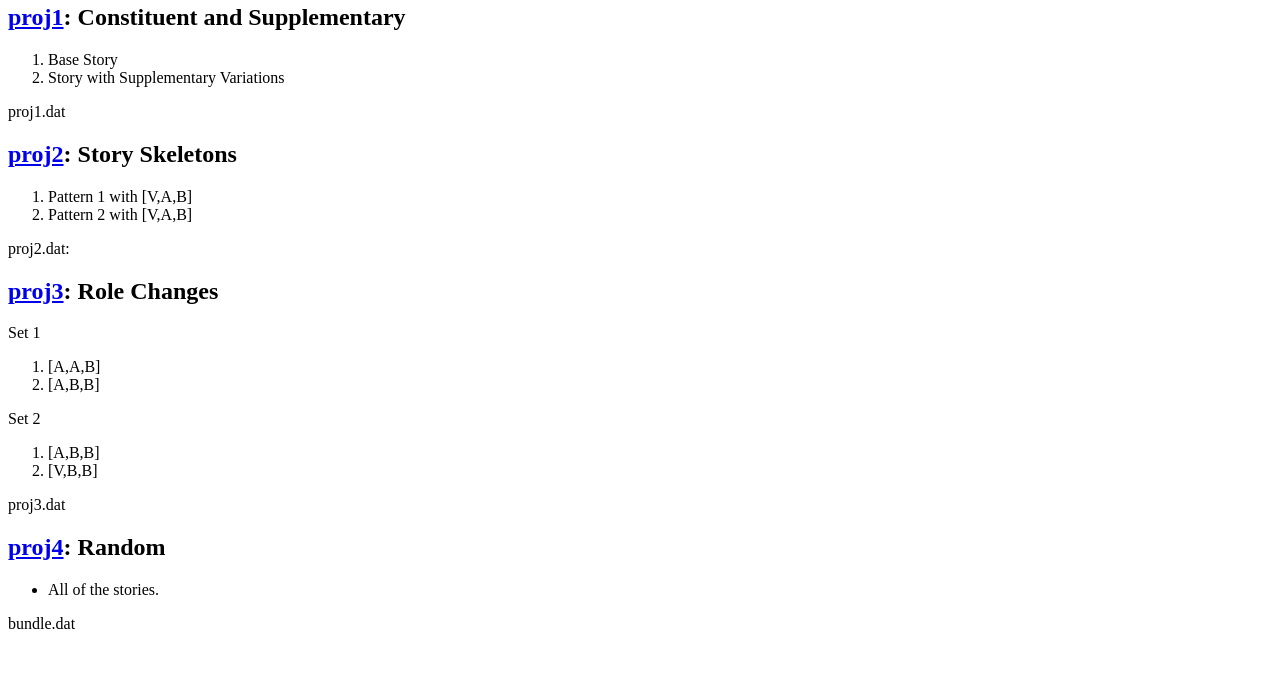
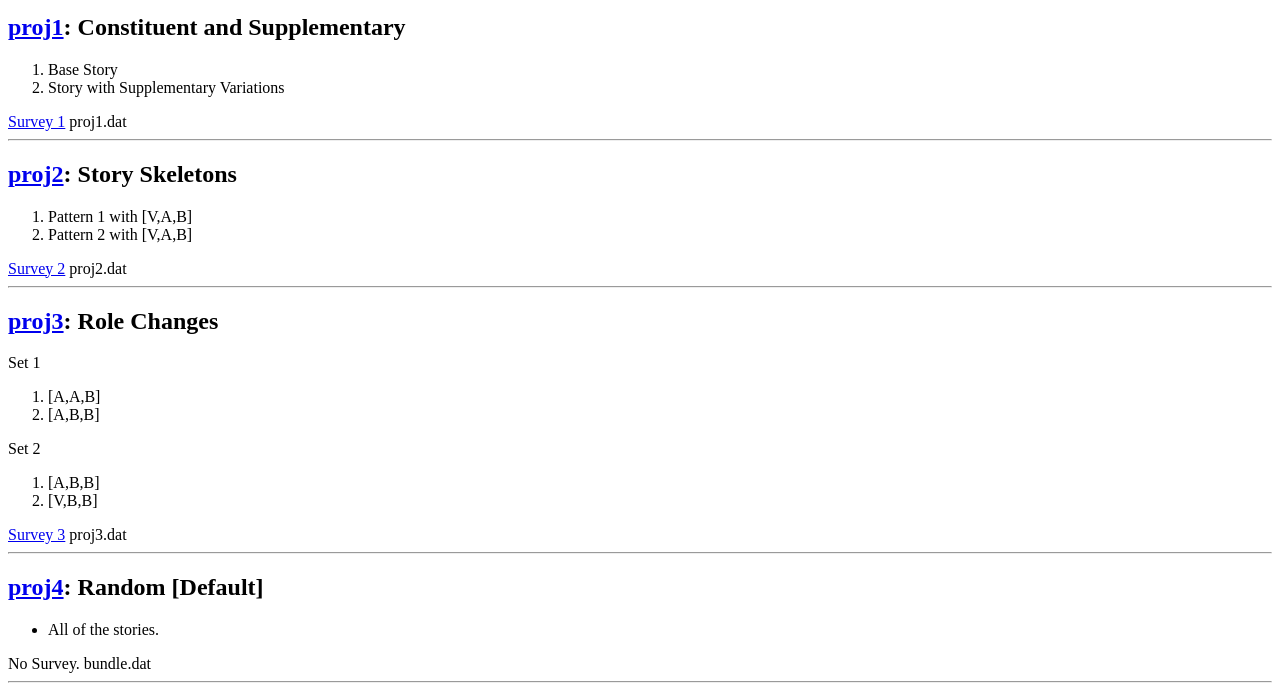
Before and after one commit to ffpaladin/rolemodel, a plain HTML site: page index.html in a window 1280 px wide. Shown: the part 138-829 px from the top of the page. Before the commit the page ends 800 px from the top, so only its background shows below. Drawn offline with Linux system fonts and the light colour scheme.

Commit message:
3 surveys created

```diff
--- a/index.html
+++ b/index.html
@@ -2,6 +2,7 @@
     <title>Tell Me A Story.</title>
     <div id="logo"><img src="images/logo.png"/></div>
     <body>
+	<hr />
 
 	<h2><a href="http://ffpaladin.github.io/rolemodel/project1.html">proj1</a>: Constituent and Supplementary</h2>
 
@@ -9,14 +10,19 @@
 		<li>Base Story</li>
 		<li>Story with Supplementary Variations</li>
 	</ol>
+	<a href="https://docs.google.com/forms/d/1nlyWZudrgA2ofzFTiHuH3y8c3KoVIKeO8ewNwiqFkpc/viewform">Survey 1</a>
 	proj1.dat
+	<hr />
+
 
 	<h2><a href="http://ffpaladin.github.io/rolemodel/project2.html">proj2</a>: Story Skeletons</h2>
 	<ol>
 		<li>Pattern 1 with [V,A,B]</li>
 		<li>Pattern 2 with [V,A,B]</li>
 	</ol>
-	proj2.dat:
+	<a href="https://docs.google.com/forms/d/1-35Uhlolp6cIAU4vT_f82sG8FqGJLubQXXUf5hjW3Yw/viewform">Survey 2</a>
+	proj2.dat
+	<hr />
 
 	<h2><a href="http://ffpaladin.github.io/rolemodel/project3.html">proj3</a>: Role Changes</h2>
 	Set 1
@@ -29,12 +35,17 @@
 		<li>[A,B,B]</li>
 		<li>[V,B,B]</li>
 	</ol>
+	<a href="https://docs.google.com/forms/d/1cVdyoLryDP6F0Oky-5mgrpWL6TnLrqxeRvuW7ekql1Q/viewform">Survey 3</a>
+	proj3.dat
+	<hr />
 
-	proj3.dat
-	<h2><a href="http://ffpaladin.github.io/rolemodel/project3.html">proj4</a>: Random</h2>
+
+	<h2><a href="http://ffpaladin.github.io/rolemodel/project3.html">proj4</a>: Random [Default]</h2>
 	<ul>
 	<li>All of the stories.</li>
 	</ul>
-	bundle.dat
+	No Survey. bundle.dat
+	<hr />
+
     </body>
 </html>
```
